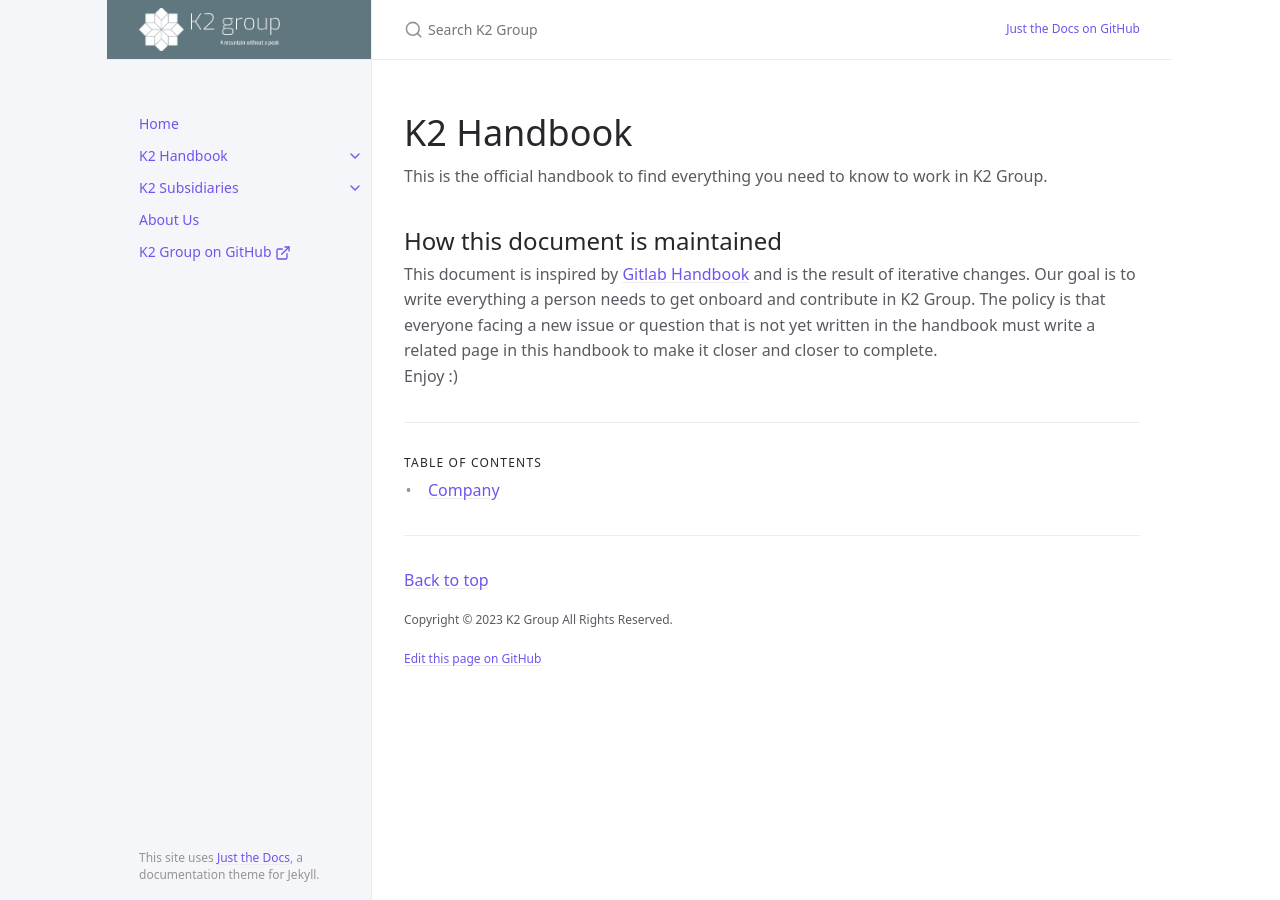
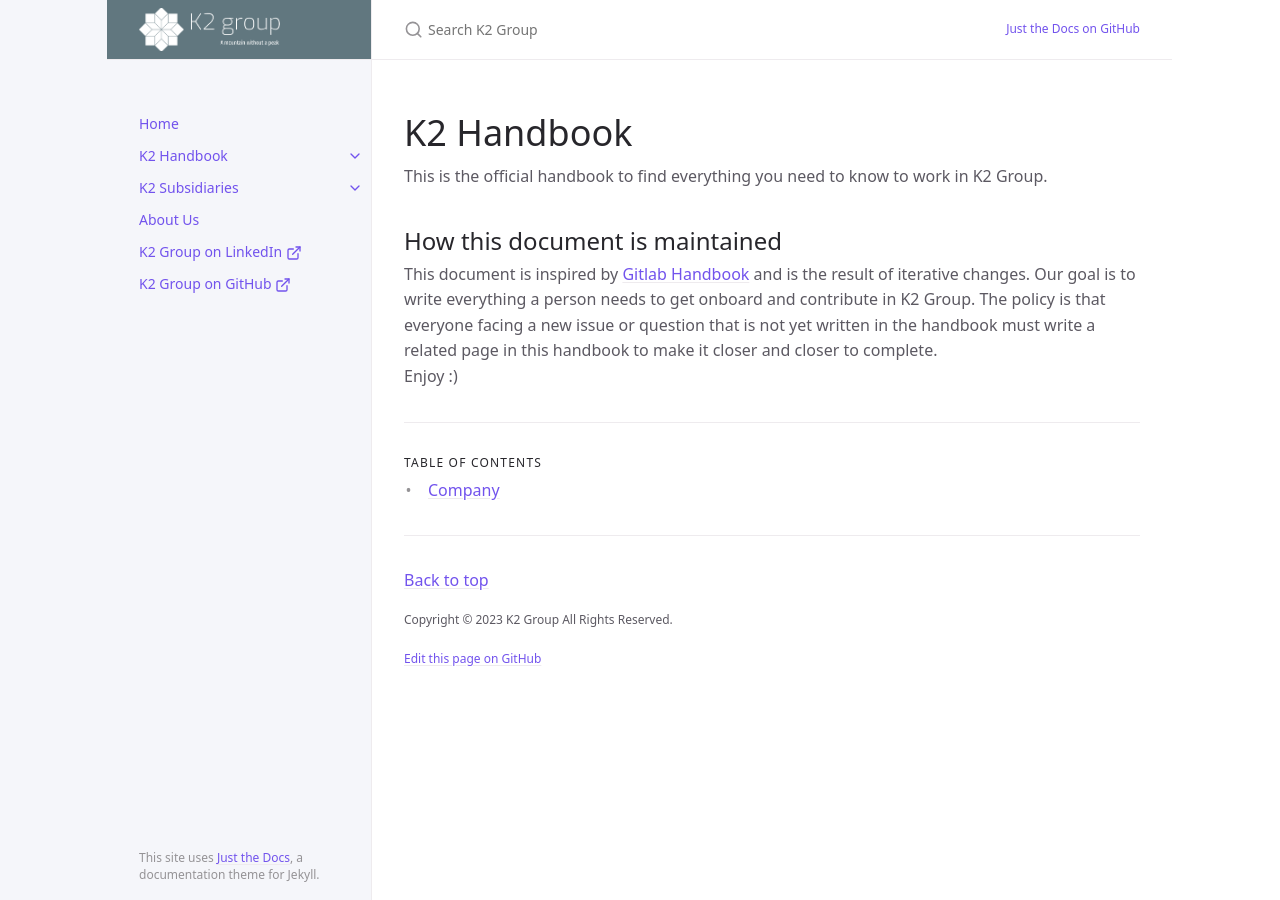
Before and after one commit to K2-Groups/k2-groups.github.io, a Jekyll site: the page built from docs/k2-handbook/k2-handbook.md, in a window 1280 px wide. Built offline with Jekyll 4.4.1, drawn with Linux system fonts in a browser that asks for light colours; cached includes are drawn as plain includes.

Commit message:
Update _config.yml

```diff
--- a/_config.yml
+++ b/_config.yml
@@ -126,6 +126,8 @@ nav_sort: case_sensitive # Capital letters sorted before lowercase
 
 # External navigation links
 nav_external_links:
+  - title: K2 Group on LinkedIn
+    url: https://linkedin.com/company/k2grouptech
   - title: K2 Group on GitHub
     url: https://github.com/K2-Groups
 
```
